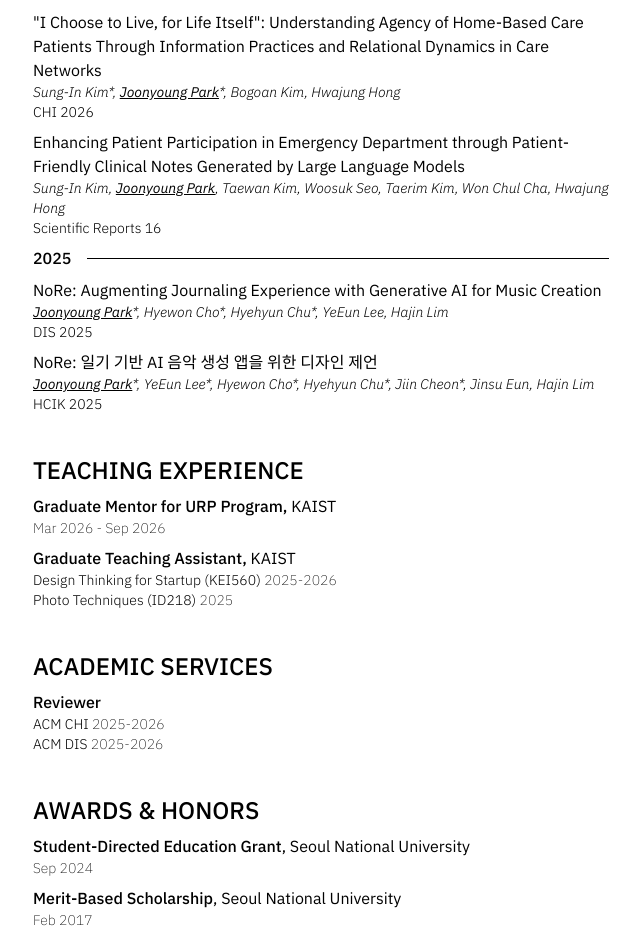
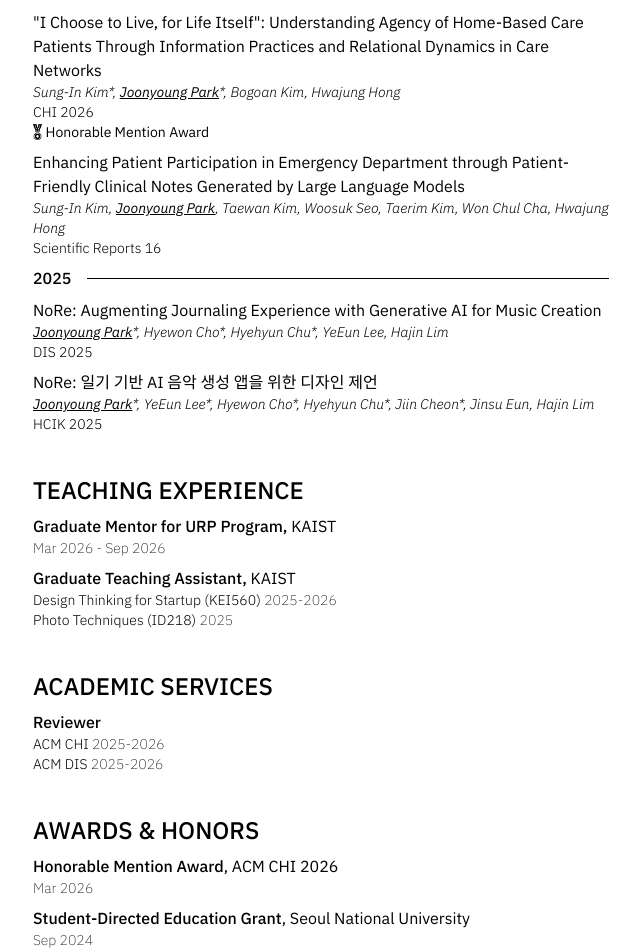
Before and after one commit to partlyjadedyouth/joonyoung.dev, a SvelteKit app: page /about in a window 1280 px wide. Shown: the part 880-1832 px from the top of the page, without its empty margins (319-959 px from the left). Built offline with nearby package versions, Linux system fonts and the light colour scheme; a web font is replaced by a local one.

Commit message:
[main] Update about

```diff
--- a/src/lib/data/publications.ts
+++ b/src/lib/data/publications.ts
@@ -1,11 +1,21 @@
-export const publications = [
+export type Publication = {
+	title: string;
+	href?: string;
+	authors: string;
+	venue: string;
+	year: number;
+	award?: string;
+};
+
+export const publications: Publication[] = [
 	{
 		title:
 			'"I Choose to Live, for Life Itself": Understanding Agency of Home-Based Care Patients Through Information Practices and Relational Dynamics in Care Networks',
 		href: '/projects/chi26',
 		authors: 'Sung-In Kim*, Joonyoung Park*, Bogoan Kim, Hwajung Hong',
 		venue: 'CHI 2026',
-		year: 2026
+		year: 2026,
+		award: 'Honorable Mention Award'
 	},
 	{
 		title:
--- a/src/routes/(app)/about/+page.svelte
+++ b/src/routes/(app)/about/+page.svelte
@@ -8,6 +8,7 @@
 	import emailIcon from '$lib/images/email.svg';
 	import browser from '$lib/images/browser.png';
 	import linkedin from '$lib/images/linkedin.png';
+	import awardIcon from '$lib/images/award.png';
 	import LinkContainer from '$lib/components/LinkContainer.svelte';
 	import ObfuscatedEmail from '$lib/components/ObfuscatedEmail.svelte';
 	import HorizontalLine from '$lib/components/HorizontalLine.svelte';
@@ -37,7 +38,6 @@
 		if (b === 'Other') return -1;
 		return Number(b) - Number(a);
 	});
-
 </script>
 
 <svelte:head>
@@ -200,6 +200,12 @@
 				{/each}
 			</div>
 			<div class="font-light text-sm">{publication.venue}</div>
+			{#if publication.award}
+				<div class="font-regular text-sm flex items-center gap-1">
+					<img src={awardIcon} alt="Award" class="h-4" />
+					<span>{publication.award}</span>
+				</div>
+			{/if}
 		{/each}
 	{/each}
 </section>
@@ -244,6 +250,11 @@
 	<h1 class="text-2xl font-medium">AWARDS & HONORS</h1>
 
 	<div class="mt-2">
+		<b class="font-medium">Honorable Mention Award</b>, ACM CHI 2026
+	</div>
+	<div class="font-extralight text-sm">Mar 2026</div>
+
+	<div class="mt-2">
 		<b class="font-medium">Student-Directed Education Grant</b>, Seoul National University
 	</div>
 	<div class="font-extralight text-sm">Sep 2024</div>
```
Also changed, not shown: src/lib/images/award.png (added).
